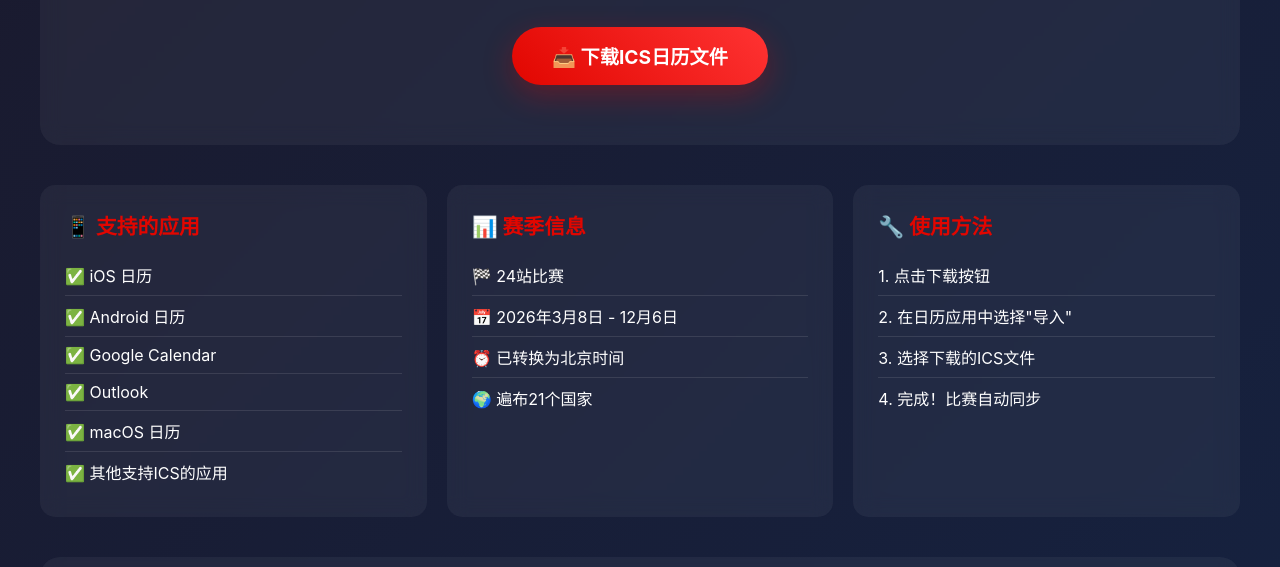
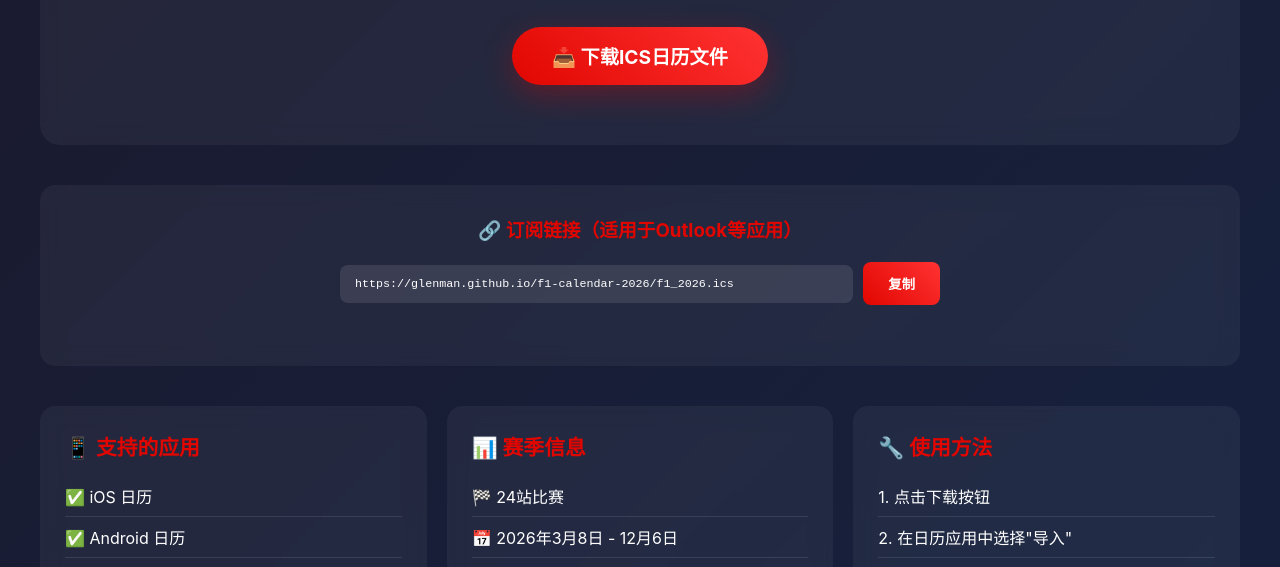
Before and after one commit to glenman/f1-calendar-2026, a plain HTML site: page index.html in a window 1280 px wide. Shown: the part 191-758 px from the top of the page. Drawn offline with Linux system fonts and the light colour scheme.

Commit message:
Add: Subscribe URL copy button for Outlook and other calendar apps

```diff
--- a/index.html
+++ b/index.html
@@ -64,6 +64,76 @@
         .download-btn:hover {
             transform: translateY(-3px);
             box-shadow: 0 15px 40px rgba(225, 6, 0, 0.4);
+        }
+
+        .subscribe-section {
+            text-align: center;
+            background: rgba(255, 255, 255, 0.05);
+            padding: 30px;
+            border-radius: 15px;
+            margin-bottom: 40px;
+            backdrop-filter: blur(10px);
+        }
+
+        .subscribe-section h3 {
+            color: #e10600;
+            margin-bottom: 20px;
+        }
+
+        .subscribe-url {
+            display: flex;
+            align-items: center;
+            gap: 10px;
+            max-width: 600px;
+            margin: 0 auto;
+        }
+
+        .subscribe-url input {
+            flex: 1;
+            padding: 12px 15px;
+            border: none;
+            border-radius: 8px;
+            background: rgba(255, 255, 255, 0.1);
+            color: #fff;
+            font-size: 0.9em;
+            font-family: monospace;
+        }
+
+        .subscribe-url input:focus {
+            outline: none;
+            background: rgba(255, 255, 255, 0.15);
+        }
+
+        .copy-btn {
+            padding: 12px 25px;
+            background: linear-gradient(45deg, #e10600, #ff3333);
+            border: none;
+            border-radius: 8px;
+            color: white;
+            font-weight: bold;
+            cursor: pointer;
+            transition: all 0.3s ease;
+        }
+
+        .copy-btn:hover {
+            transform: translateY(-2px);
+            box-shadow: 0 5px 20px rgba(225, 6, 0, 0.3);
+        }
+
+        .copy-btn:active {
+            transform: translateY(0);
+        }
+
+        .copy-success {
+            color: #4CAF50;
+            font-size: 0.9em;
+            margin-top: 10px;
+            opacity: 0;
+            transition: opacity 0.3s ease;
+        }
+
+        .copy-success.show {
+            opacity: 1;
         }
 
         .info-cards {
@@ -183,6 +253,15 @@
             <a href="f1_2026.ics" class="download-btn" download="f1_2026.ics">📥 下载ICS日历文件</a>
         </header>
 
+        <div class="subscribe-section">
+            <h3>🔗 订阅链接（适用于Outlook等应用）</h3>
+            <div class="subscribe-url">
+                <input type="text" id="subscribeUrl" value="https://glenman.github.io/f1-calendar-2026/f1_2026.ics" readonly>
+                <button class="copy-btn" onclick="copyUrl()">复制</button>
+            </div>
+            <div class="copy-success" id="copySuccess">✅ 已复制到剪贴板！</div>
+        </div>
+
         <div class="info-cards">
             <div class="card">
                 <h3>📱 支持的应用</h3>
@@ -292,6 +371,28 @@
             `).join('');
         }
 
+        function copyUrl() {
+            const urlInput = document.getElementById('subscribeUrl');
+            const copySuccess = document.getElementById('copySuccess');
+
+            urlInput.select();
+            urlInput.setSelectionRange(0, 99999); // 移动端兼容
+
+            navigator.clipboard.writeText(urlInput.value).then(() => {
+                copySuccess.classList.add('show');
+                setTimeout(() => {
+                    copySuccess.classList.remove('show');
+                }, 2000);
+            }).catch(err => {
+                // 降级方案
+                document.execCommand('copy');
+                copySuccess.classList.add('show');
+                setTimeout(() => {
+                    copySuccess.classList.remove('show');
+                }, 2000);
+            });
+        }
+
         renderRaces();
     </script>
 </body>
```
